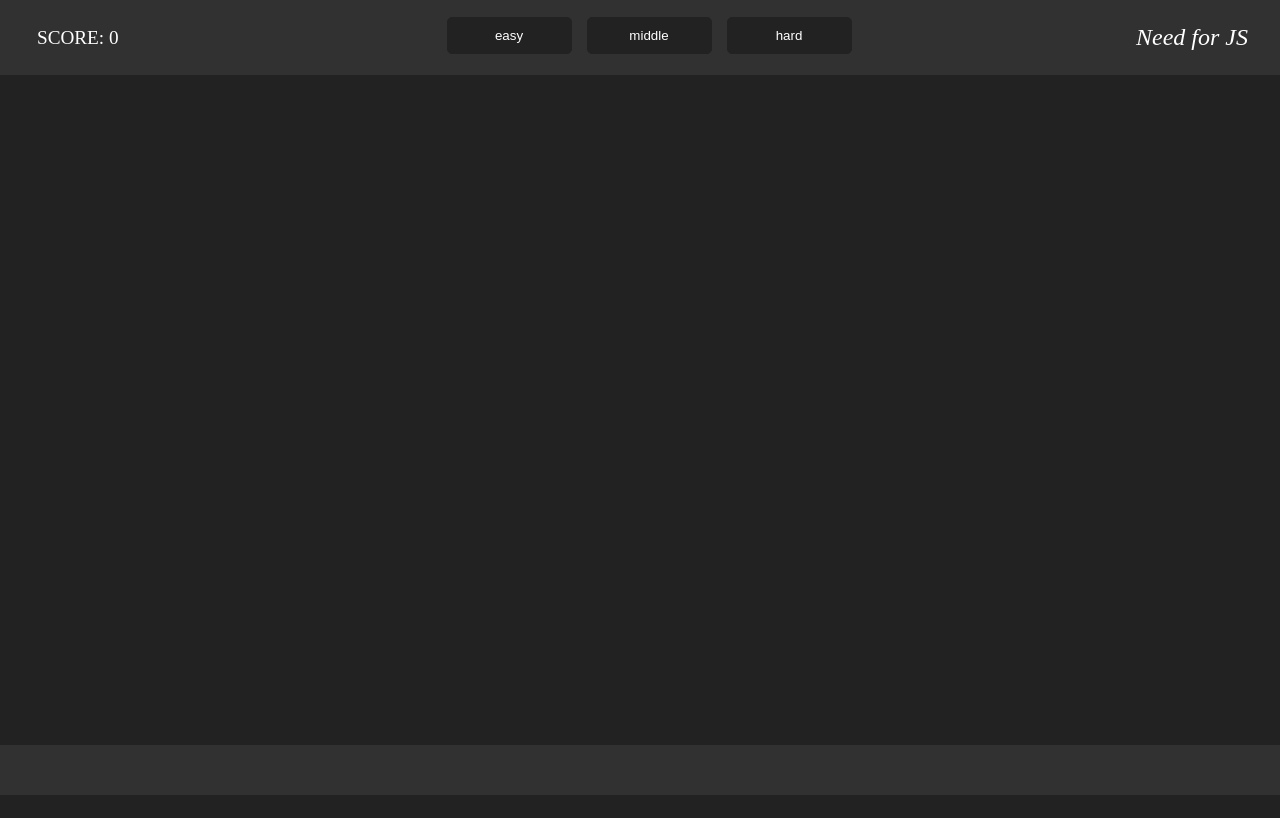
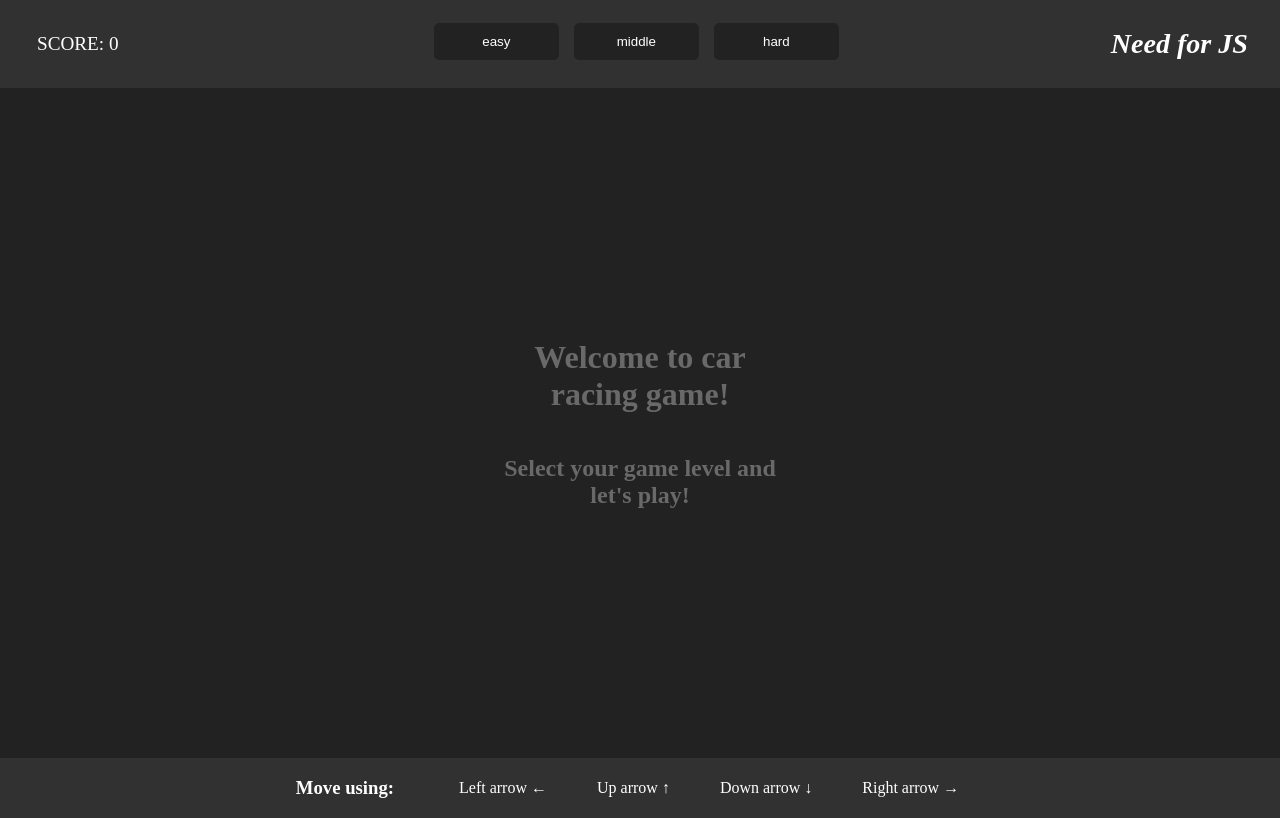
Before and after one commit to tinawebdev/need-for-js, a plain HTML site: page index.html in a window 1280 px wide. Drawn offline with Linux system fonts and the light colour scheme.

Commit message:
feat: add game description text

```diff
--- a/index.html
+++ b/index.html
@@ -16,15 +16,28 @@
         <button class="btn" data-level-game="3">hard</button>
       </div>
       <div class="header__title">
-        <p>Need for JS</p>
+        <h3>Need for JS</h3>
       </div>
     </header>
 
     <main class="game">
-      <div class="game-area"></div>
+      <div class="game-area">
+        <h1 class="game-area__text">Welcome to car racing game!</h1>
+        <h2 class="game-area__text">Select your game level and let's play!</h2>
+      </div>
     </main>
 
-    <footer class="footer"></footer>
+    <footer class="footer">
+      <div class="game-description">
+        <h3>Move using:</h3>
+        <ul class="game-description__list">
+          <li class="game-description__item">Left arrow &#x2190;</li>
+          <li class="game-description__item">Up arrow &#x2191;</li>
+          <li class="game-description__item">Down arrow &#x2193;</li>
+          <li class="game-description__item">Right arrow &#x2192;</li>
+        </ul>
+      </div>
+    </footer>
     <script src="./main.js"></script>
   </body>
 </html>
--- a/main.js
+++ b/main.js
@@ -6,6 +6,7 @@ const HEIGHT_ELEM = 100;
 const score = document.querySelector('.score'),
       start = document.querySelector('.start'),
       gameArea = document.querySelector('.game-area'),
+      gameAreaTexts = document.querySelectorAll('.game-area__text'),
       car = document.createElement('div'),
       btns = document.querySelectorAll('.btn');
 
@@ -66,6 +67,7 @@ function startGame(event) {
   music.play();
   music.volume = 0.05;
 
+  gameAreaTexts.forEach(text => text.classList.add('hide'));
   gameArea.style.outline = "1px dashed #666";
   gameArea.style.minHeight = Math.floor((document.documentElement.clientHeight - HEIGHT_ELEM) / HEIGHT_ELEM) * HEIGHT_ELEM + 'px';
 
--- a/style.css
+++ b/style.css
@@ -8,6 +8,10 @@ body {
   padding: 0;
   margin: 0 auto;
   background-color: #222;
+}
+
+.hide {
+  display: none;
 }
 
 /* ----------------------------
@@ -112,6 +116,13 @@ body {
   background-color: #222;
 }
 
+.game-area__text {
+  align-self: start;
+  color: rgb(105, 105, 105);
+  text-align: center;
+  padding: 10px 0;
+}
+
 .line {
   position: absolute;
   width: 10px;
@@ -125,10 +136,26 @@ body {
 ---------------------------- */
 
 .footer {
-  height: 50px;
+  min-height: 50px;
   background-color: #313131;
 }
 
-/* .hide {
-  display: none;
-} */
+.game-description {
+  display: flex;
+  flex-direction: row;
+  justify-content: center;
+  align-items: cener;
+  color: #fff;
+}
+
+.game-description__list {
+  list-style-type: none;
+  display: flex;
+  flex-direction: row;
+  flex-wrap: wrap;
+  align-items: center;
+}
+
+.game-description__item {
+  padding: 0 25px;
+}
```
